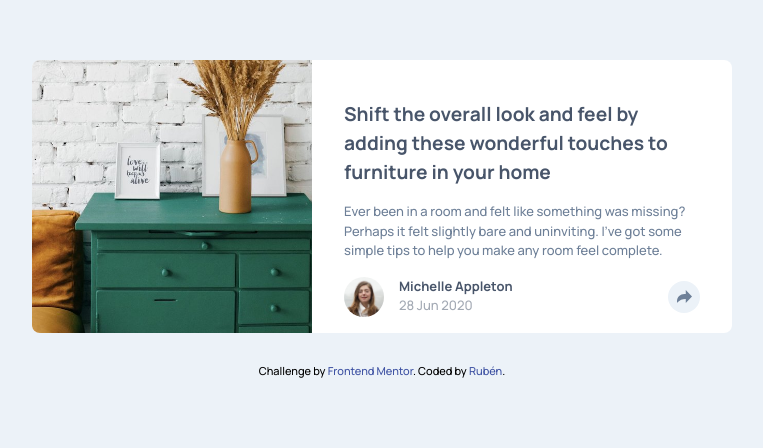
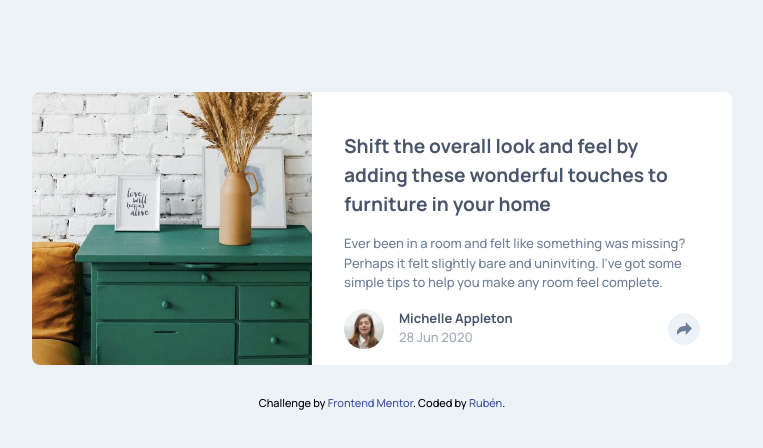
Before and after one commit to Rubendvb/article-preview-component-master, a plain HTML site: page index.html in a window 1280 px wide. Shown: the part 182-630 px from the top of the page, without its empty margins (258-1021 px from the left). Drawn offline with nearby package versions, Linux system fonts and the light colour scheme.

Commit message:
Alinhando card com flexbox

```diff
--- a/assets/css/base/base.css
+++ b/assets/css/base/base.css
@@ -11,7 +11,10 @@ body {
   font-family: var(--font-family);
   font-size: 1rem;
   background: var(--cinza-muito-claro);
-  padding: 5rem 2rem;
+  padding: 0 1rem;
+  display: flex;
+  flex-direction: column;
+  margin-top: 2rem;
 }
 
 .attribution {
```
